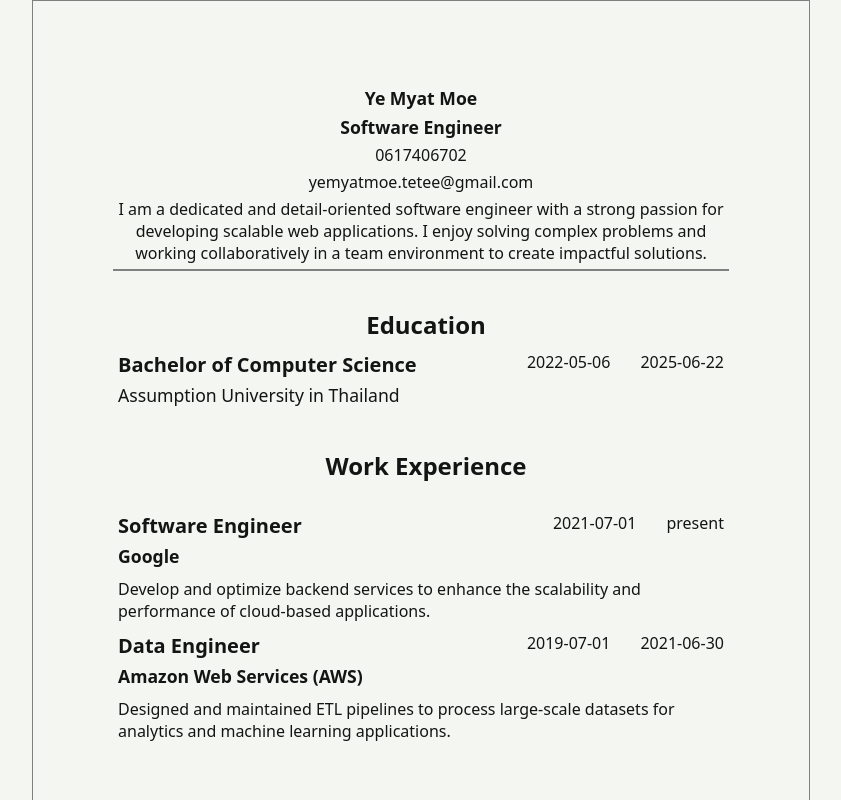
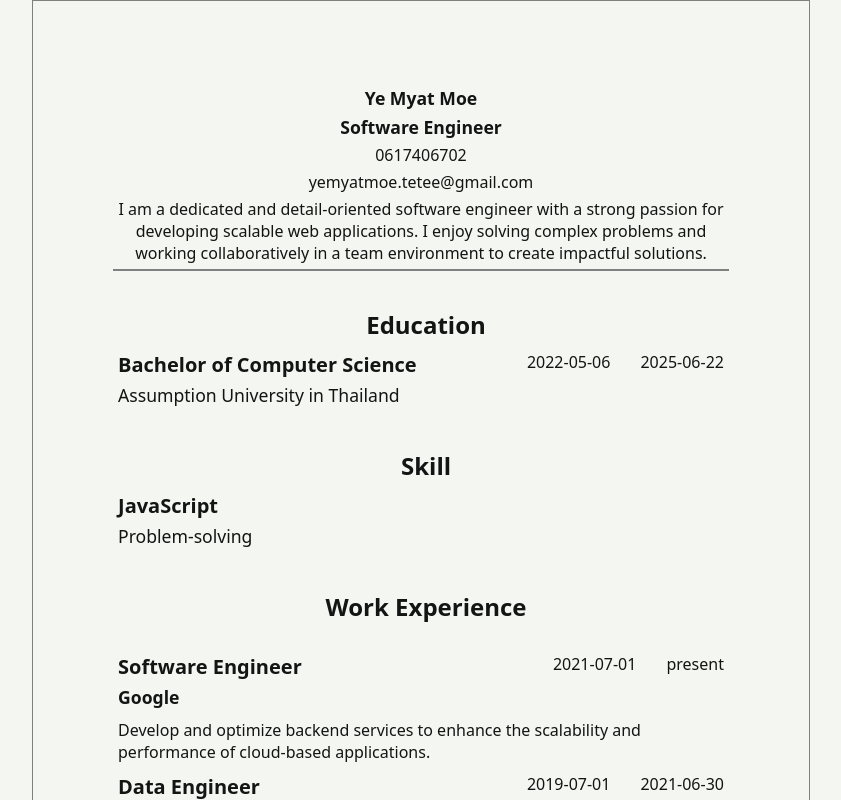
Before and after one commit to YeMyat144/cv-builder, a React (Create React App) app: page / in a window 1280 px wide. Shown: the top 800 px of the page, without its empty margins (219-1060 px from the left). Built offline with nearby package versions, Linux system fonts and the light colour scheme.

Commit message:
add skill part

```diff
--- a/public/index.html
+++ b/public/index.html
@@ -24,7 +24,7 @@
       work correctly both with client-side routing and a non-root public URL.
       Learn how to configure a non-root public URL by running `npm run build`.
     -->
-    <title>React App</title>
+    <title>CVapplication</title>
   </head>
   <body>
     <noscript>You need to enable JavaScript to run this app.</noscript>
--- a/src/App.js
+++ b/src/App.js
@@ -3,6 +3,7 @@
 import React, { useState } from "react";
 import PersonalSection from './components/personalSection';
 import EducationExperience from './components/educationExperience';
+import SkillExperience from './components/skillExperience';
 import WorkExperience from './components/workExperience';
 
 function App() {
@@ -50,6 +51,33 @@
     const index = e.target.closest('button').dataset.key
     setEducationExperience(prev => prev.filter((_, i) => i != index));
   }
+
+  const [skillExperience, setSkillExperience] = useState([
+    {
+      tech: 'JavaScript',
+      soft: 'Problem-solving'
+    },])
+
+  function updateSkillExperience(e) {
+    const index = e.target.closest('form').dataset.key
+    const {name, value} = e.target
+
+    setSkillExperience(prev =>
+      prev.map((skill, sIndex) =>
+        sIndex == index ? {...skill, [name]: value} : skill
+      )
+    )
+  }
+
+  function addSkillExperience(data) {
+    setSkillExperience(prev => [...prev, data])
+  }
+  function deleteSkillExperience(e) {
+    const index = e.target.closest('button').dataset.key
+    setSkillExperience(prev => prev.filter((_, i) => i != index));
+  }
+
+
   const [workExperience, setWorkExperience] = useState([
     {
       position: 'Software Engineer',
@@ -100,6 +128,12 @@
         handleOnClick={addEducationExperience}
         handleDelete={deleteEducationExperience}
       />
+      <SkillExperience
+        experience={skillExperience}
+        handleOnChange={updateSkillExperience}
+        handleOnClick={addSkillExperience}
+        handleDelete={deleteSkillExperience}
+      />
       <WorkExperience
         experience={workExperience}
         handleOnChange={updateWorkExperience}
--- /dev/null
+++ b/src/components/skillBlock.jsx
@@ -0,0 +1,65 @@
+import { useState } from "react";
+import FormInput from "./formInput"
+import styles from '../styles/skill.module.css'
+
+export default function SkillBlock({index, data, handleOnChange, handleDelete}) {
+  const [hover, setHover] = useState(false)
+  const [editable, setEditable] = useState(false)
+
+  function toggleEditable() {
+    editable ? setEditable(false) : setEditable(true)
+  }
+
+  return (
+  editable ? (
+      <form
+        action="#"
+        data-key={index}
+        className={styles.skillForm}
+      >
+        {
+          Object.entries(data).map(([key, value], index) => {
+            return <FormInput
+              style={styles.formInput}
+              key={index}
+              label={key}
+              nameID={key}
+              value={value}
+              type={(key == 'startDate' || key == 'endDate') ? 'date' : 'text'}
+              onChange={handleOnChange}
+            />
+          })
+        }
+        <button onClick={() => {
+          toggleEditable()
+          setHover(false)}} type='button'>Complete</button>
+      </form>
+    ) : (
+      <article
+      onMouseEnter={() => setHover(true)}
+      onMouseLeave={() => setHover(false)}
+      className={styles.skillBlock}
+      >
+        <div className={styles.skillBlockContainer}
+        onTouchStart={() => hover ? setHover(false) : setHover(true)}>
+          <div>
+            <h2 className={styles.skillTech}>{data.tech}</h2>
+            <h3 className={styles.skillSoft}>{data.soft}</h3>
+          </div>
+        </div>
+        {hover && <div className={styles.formButtons}>
+          <button onClick={toggleEditable}>
+          <svg xmlns="http://www.w3.org/2000/svg" width='15' height='15' fill="none" viewBox="0 0 24 24" strokeWidth={2.5} stroke="currentColor" className="size-6">
+            <path strokeLinecap="round" strokeLinejoin="round" d="m16.862 4.487 1.687-1.688a1.875 1.875 0 1 1 2.652 2.652L6.832 19.82a4.5 4.5 0 0 1-1.897 1.13l-2.685.8.8-2.685a4.5 4.5 0 0 1 1.13-1.897L16.863 4.487Zm0 0L19.5 7.125" />
+          </svg>
+          </button>
+          <button onClick={handleDelete} data-key={index}>
+          <svg xmlns="http://www.w3.org/2000/svg" fill="none" width='15' height='15' viewBox="0 0 24 24" strokeWidth={1.5} stroke="currentColor" className="size-6">
+            <path strokeLinecap="round" strokeLinejoin="round" d="m14.74 9-.346 9m-4.788 0L9.26 9m9.968-3.21c.342.052.682.107 1.022.166m-1.022-.165L18.16 19.673a2.25 2.25 0 0 1-2.244 2.077H8.084a2.25 2.25 0 0 1-2.244-2.077L4.772 5.79m14.456 0a48.108 48.108 0 0 0-3.478-.397m-12 .562c.34-.059.68-.114 1.022-.165m0 0a48.11 48.11 0 0 1 3.478-.397m7.5 0v-.916c0-1.18-.91-2.164-2.09-2.201a51.964 51.964 0 0 0-3.32 0c-1.18.037-2.09 1.022-2.09 2.201v.916m7.5 0a48.667 48.667 0 0 0-7.5 0" />
+          </svg>
+          </button>
+        </div> }
+      </article>
+    )
+  )
+}
--- /dev/null
+++ b/src/components/skillExperience.jsx
@@ -0,0 +1,73 @@
+import SkillBlock from "./skillBlock"
+import styles from '../styles/skill.module.css'
+import { useState } from "react"
+import FormInput from "./formInput"
+
+export default function SkillExperience({experience, handleOnChange, handleOnClick, handleDelete}) {
+  const [hover, setHover] = useState(false)
+  const [editable, setEditable] = useState(false)
+
+  function toggleEditable() {
+    editable ? setEditable(false) : setEditable(true)
+  }
+
+  return (
+    <section
+    className={styles.skillSection}
+    onMouseEnter={() => setHover(true)}
+    onMouseLeave={() => setHover(false)}
+    >
+      <div onTouchStart={() => hover ? setHover(false) : setHover(true)}>
+        <h2 className={styles.skillTitle}>Skill</h2>
+        { editable ? (
+          <form className={styles.skillForm}
+          onSubmit={(e) => {
+            const form = e.target
+            const formData = Object.fromEntries(new FormData(form))
+            formData.endDate = formData.endDate ? formData.endDate : 'present'
+            handleOnClick(formData)
+            toggleEditable()
+            }}>
+            <FormInput
+              label='Tech'
+              nameID='tech'
+              require={true}
+              style={styles.formInput}
+            ></FormInput>
+            <FormInput
+              label='Soft'
+              nameID='soft'
+              require={true}
+              style={styles.formInput}
+            ></FormInput>
+            <div className={styles.formButtons}>
+              <button
+              type="submit"
+              >
+                Add
+              </button>
+              <button
+              type="button"
+              onClick={toggleEditable}
+              >
+                Discard
+              </button>
+            </div>
+          </form>
+        ) :
+        experience.map((skill, index) => {
+          return (
+            <SkillBlock
+              key={index}
+              index={index}
+              data={skill}
+              handleOnChange={handleOnChange}
+              handleDelete={handleDelete}
+            />
+          )
+        })}
+      </div>
+    {hover && !editable && <button onClick={toggleEditable}>Add</button>}
+    </section>
+  )
+}
--- /dev/null
+++ b/src/styles/skill.module.css
@@ -0,0 +1,86 @@
+.skillBlock {
+    display: flex;
+    width: 100%;
+    gap: 20px;
+  }
+
+  .skillBlockContainer {
+    display: flex;
+    justify-content: space-between;
+    width: 100%;
+  }
+
+  .skillTech {
+    font-size: 1.25rem;
+    margin: 5px;
+  }
+
+  .skillSoft {
+    font-size: 1.1rem;
+    font-weight: 500;
+    margin: 5px;
+  }
+
+  /* .educationDateSection {
+    display: flex;
+    gap: 20px;
+  }
+   */
+  .skillSection {
+    display: flex;
+    flex-direction: column;
+    gap: 20px;
+  }
+
+  .formInput {
+    display: flex;
+    flex-direction: column;
+  }
+
+  .skillForm {
+    display: grid;
+    grid-template-columns: repeat(2, 1fr);
+    gap: 10px;
+  }
+
+  .formButtons {
+    grid-column: span 2;
+    display: grid;
+    grid-template-columns: repeat(2, 1fr);
+    gap: 5px;
+    align-items: center;
+  }
+
+  .formButton {
+    width: 50px;
+    height: 50px;
+  }
+
+  .skillTitle {
+    width: 100%;
+    text-align: center;
+    margin: 5px;
+  }
+
+  @media only screen and (max-width: 700px) {
+   .skillBlockContainer {
+    flex-direction: column;
+    align-items: center;
+    text-align: center;
+   }
+
+
+   .skillTech {
+    font-size: 1.05rem;
+    font-weight: 600;
+   }
+
+   .skillSoft {
+    font-size: 1rem;
+    font-weight: 600;
+   }
+
+   /* .skillDateSection {
+    font-weight: 500;
+   } */
+  }
```
